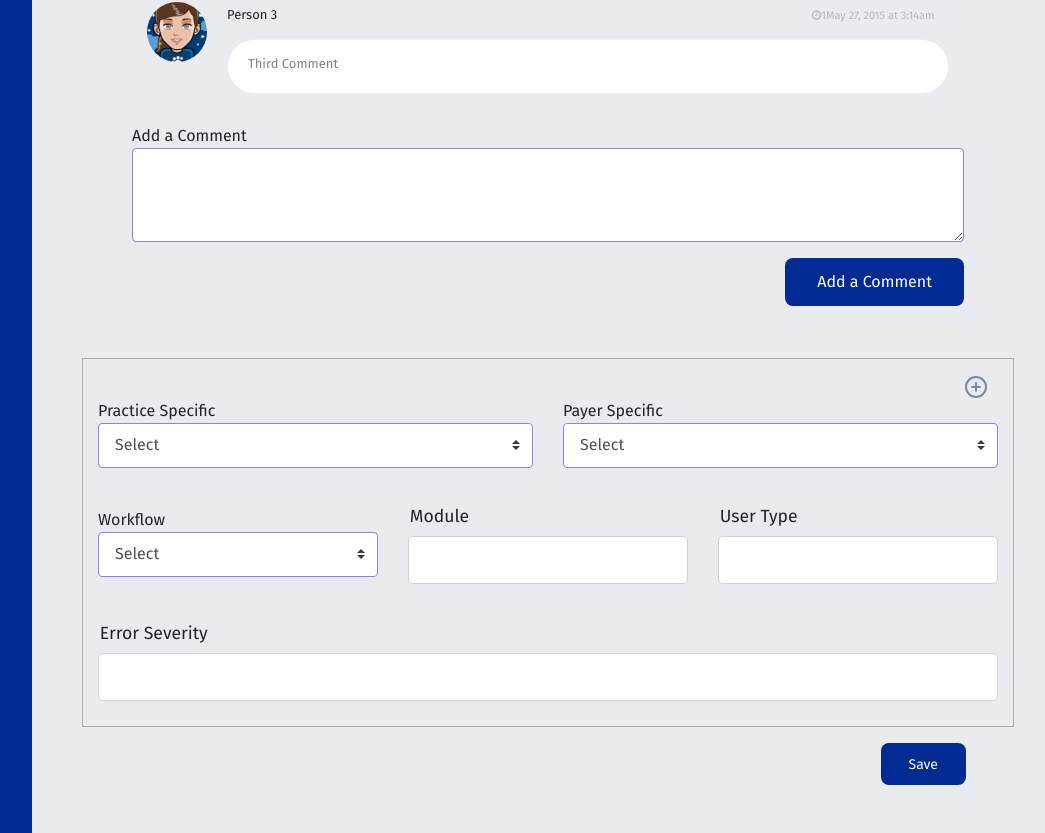
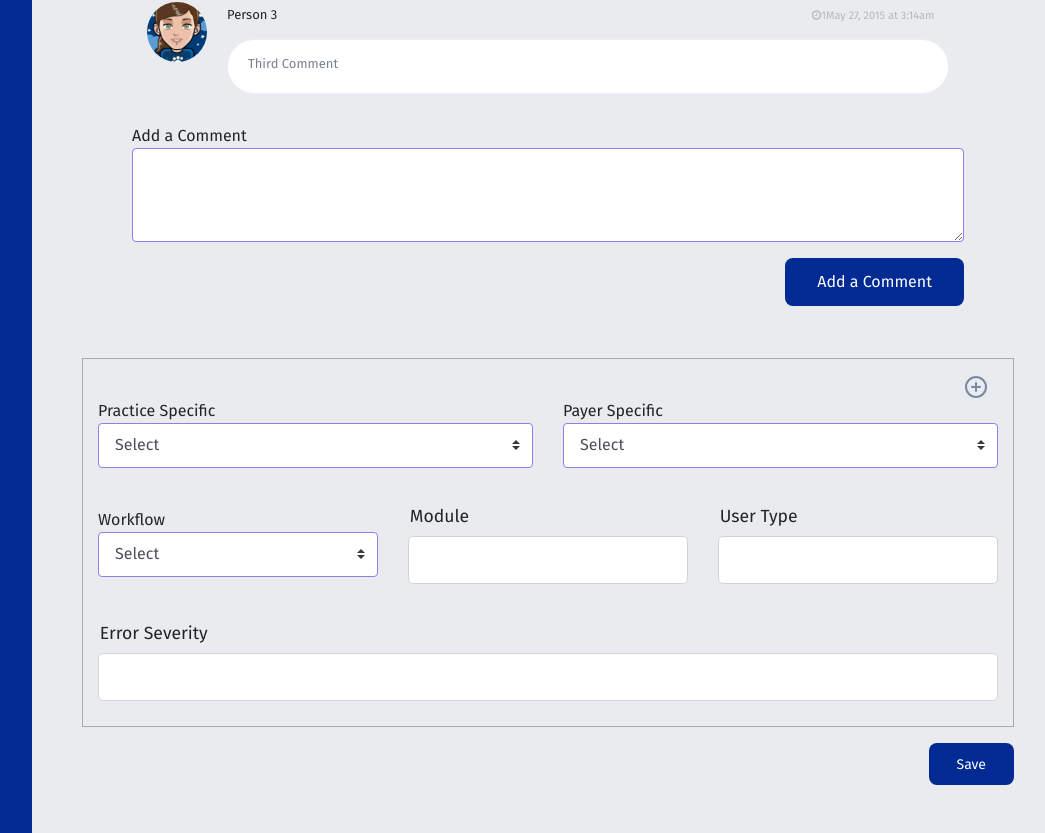
Before and after one commit to HuzaifahJawad24/comps, a React (Create React App) app: page /master in a window 1280 px wide. Shown: the part 1063-1896 px from the top of the page, without its empty margins (218-1263 px from the left). Built offline with nearby package versions, Linux system fonts and the light colour scheme.

Commit message:
Improved UI of the RuleConfigurations component.

```diff
--- a/src/components/RuleConfig.jsx
+++ b/src/components/RuleConfig.jsx
@@ -13,7 +13,7 @@ const RuleConfig = ({onAdd, onRemove, id}) => {
     }
 
     return (
-        <Container key={id} className="pb-2 mb-3" style={{border: '1px solid #AAAAAA'}}>
+        <Container fluid className="pb-2 mb-3" style={{border: '1px solid #AAAAAA'}}>
             <Row className="mt-3" style={{
                 display: "flex",
                 justifyContent: "flex-end",
--- a/src/components/RuleConfigurations.jsx
+++ b/src/components/RuleConfigurations.jsx
@@ -16,11 +16,11 @@ const RuleConfigurations = () => {
 
     return (
         <div>
-            <RuleConfig onAdd={onAdd} id={first.id}/>
+            <RuleConfig key={first.id} onAdd={onAdd} id={first.id}/>
             {rest.map((e) =>
-                <RuleConfig onRemove={onRemove} id={e.id}/>
+                <RuleConfig key={e.id} onRemove={onRemove} id={e.id}/>
             )}
-            <button className="btn btn-primary btn-sm pull-right mr-5">Save</button>
+            <button className="btn btn-primary btn-sm pull-right">Save</button>
         </div>
     );
 }
```
